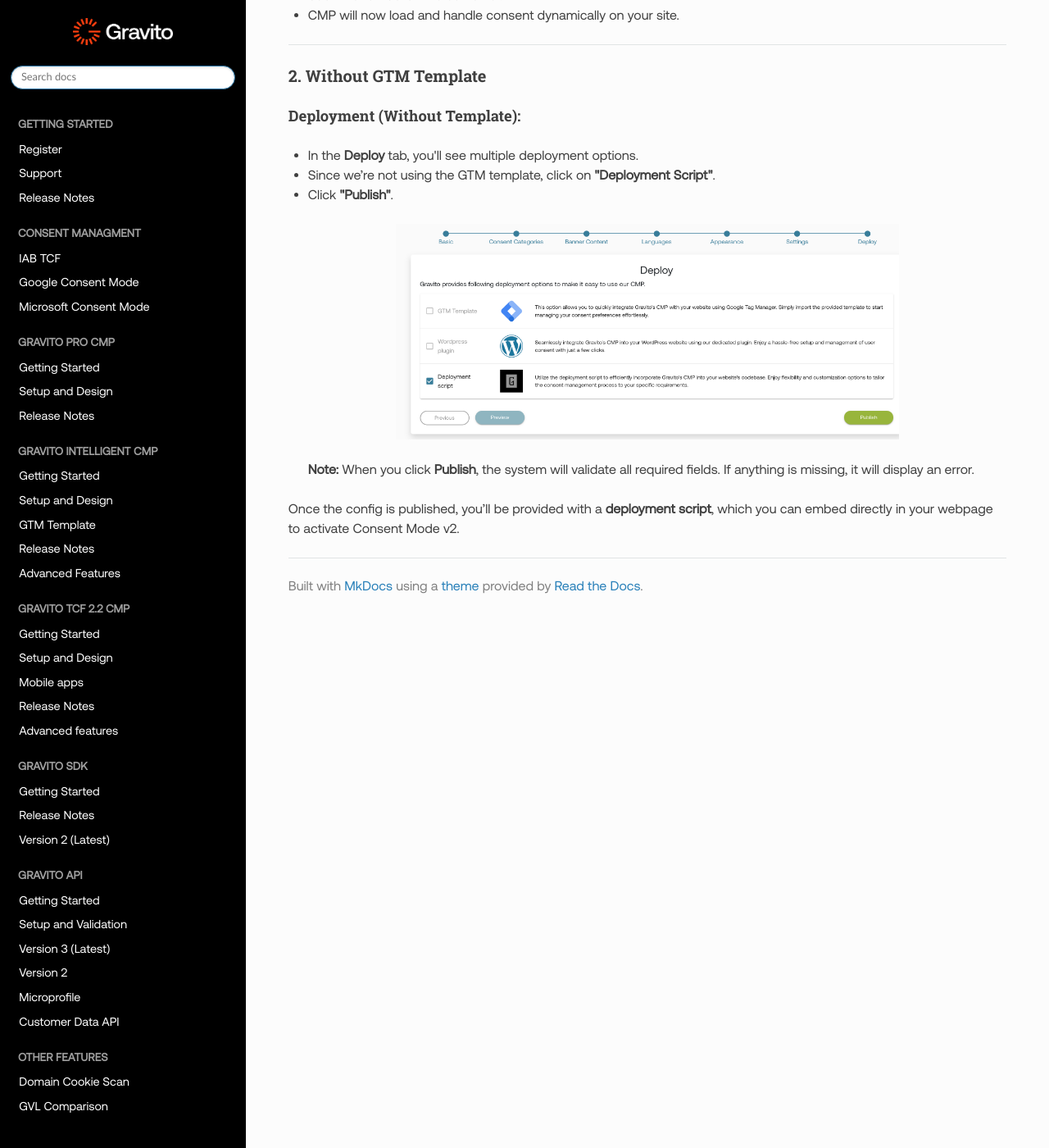
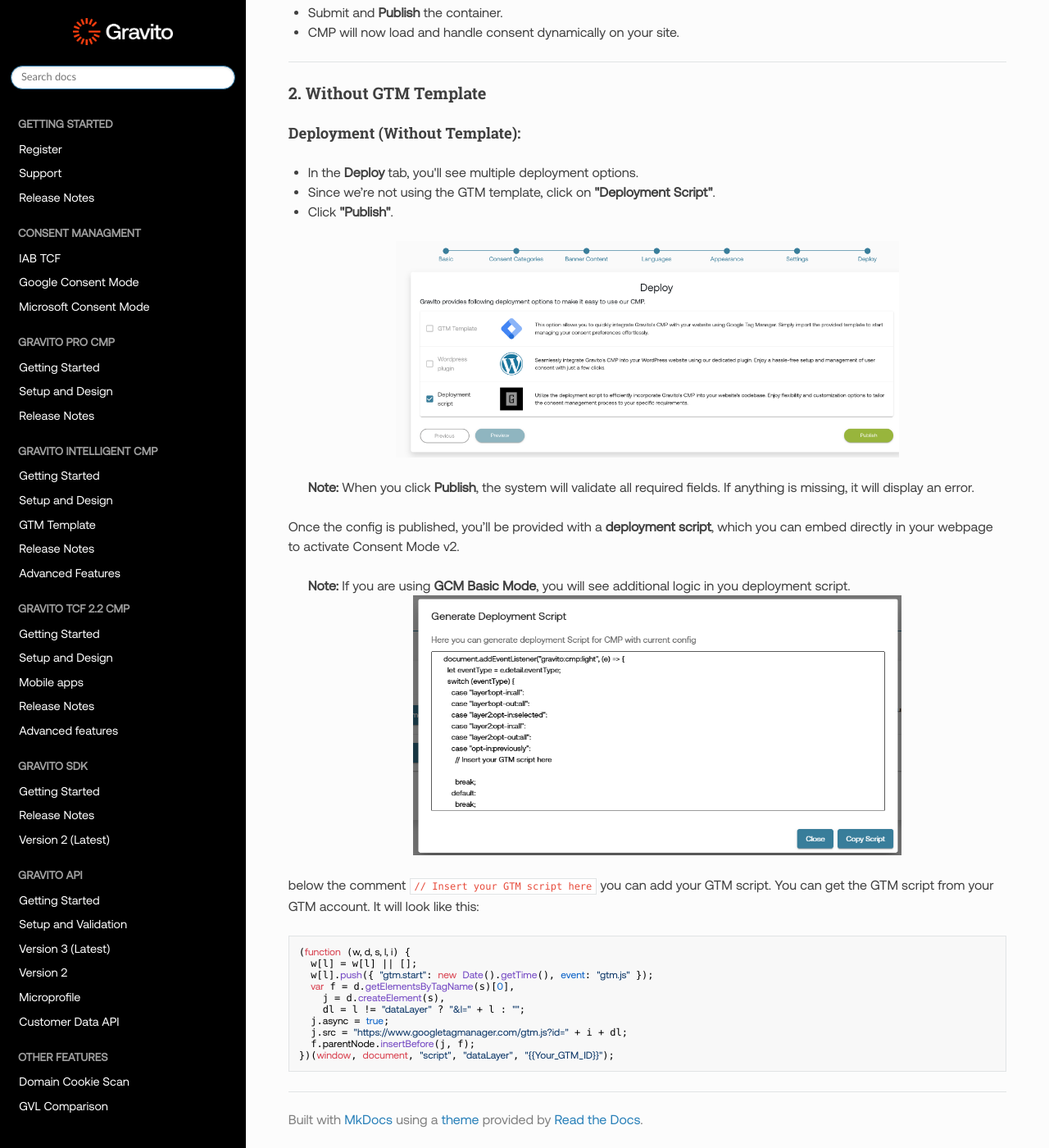
Before and after one commit to GravitoLtd/gravitoltd.github.io, an MkDocs documentation site: the page built from docs/Gravito_Intelligent_CMP/advanced/Google_consent_mode_v2.md, in a window 1280 px wide and 1400 px high, scrolled down 4375 px. Shown: the whole window at 82% size. Built offline with MkDocs 1.6.1, drawn with Linux system fonts in a browser that asks for light colours; nearby versions of some CDN libraries; comment, search, counter and statistics services are not loaded; some of the changed text lies outside the part shown.

Commit message:
GCM advance mode documentation

````diff
--- a/docs/Gravito_Intelligent_CMP/advanced/Google_consent_mode_v2.md
+++ b/docs/Gravito_Intelligent_CMP/advanced/Google_consent_mode_v2.md
@@ -27,16 +27,21 @@
 ## Enabling Google Consent Mode v2 in Gravito CMP
 
 ### Creating Config in Admin Portal
-- **Login** to the Gravito Admin Portal.
-- Click on the **"CMP"** tab.
-- Select the Gravito CMP from the option.
-- On the CMP Config listing page, click the **"New Configuration"** button to create a new CMP Config.
-- Fill in the **basic information**, then click **Next** at the bottom-left corner.
-- On the **Consent Category** page:
-  - **Tick the checkbox** labeled **"Use GCMv2"**.
-  - This will open a section for **Google Consent Mode mapping**.
+
+1. **Login** to the Gravito Admin Portal.
+2. Click on the **CMP** tab.
+3. Select the **Gravito CMP Configurator** from the option.
+4. On the CMP Config listing page, click the **New Configuration** button to create a new CMP Config.
+5. Fill in the **basic information**, then click **Next** at the bottom-left corner.
+6. On the **Consent Category** page:
+    - **Tick the checkbox** labeled **"Use GCMv2"**.
+    - This will open a section for **Google Consent Mode mapping**.
 
     ![](../images/GCMv2img2.png)
+
+    - **Use GCM Advance Mode** is enabled by default. You can uncheck this if you want to use the **Basic Mode**.
+
+**Note:** when the using GCM Basic Mode, the **GTM template** deployment option will not be available.
 
 #### Consent Mapping:
 
@@ -132,3 +137,20 @@
 > **Note:** When you click **Publish**, the system will validate all required fields. If anything is missing, it will display an error.
 
 Once the config is published, you’ll be provided with a **deployment script**, which you can embed directly in your webpage to activate Consent Mode v2.
+
+>**Note:** If you are using **GCM Basic Mode**, you will see additional logic in you deployment script.
+   ![](../images/additional_Gtm_logic.png)
+
+   below the comment `// Insert your GTM script here` you can add your GTM script. You can get the GTM script from your GTM account. It will look like this:
+```js
+(function (w, d, s, l, i) {
+  w[l] = w[l] || [];
+  w[l].push({ "gtm.start": new Date().getTime(), event: "gtm.js" });
+  var f = d.getElementsByTagName(s)[0],
+    j = d.createElement(s),
+    dl = l != "dataLayer" ? "&l=" + l : "";
+  j.async = true;
+  j.src = "https://www.googletagmanager.com/gtm.js?id=" + i + dl;
+  f.parentNode.insertBefore(j, f);
+})(window, document, "script", "dataLayer", "{{Your_GTM_ID}}");
+```
````
Also changed, not shown: docs/Consent_Management/Microsoft_consent_mode.md (+1 -0 lines), docs/Gravito_TCF_2.2_CMP/advanced/googleconsentmode.md (+24 -3 lines), docs/Gravito_Intelligent_CMP/images/GCMv2img2.png, docs/Gravito_Intelligent_CMP/images/additional_Gtm_logic.png (added), docs/Gravito_TCF_2.2_CMP/img/GCMv2Settings.png, docs/Gravito_TCF_2.2_CMP/img/additional_Gtm_logic.png (added).
